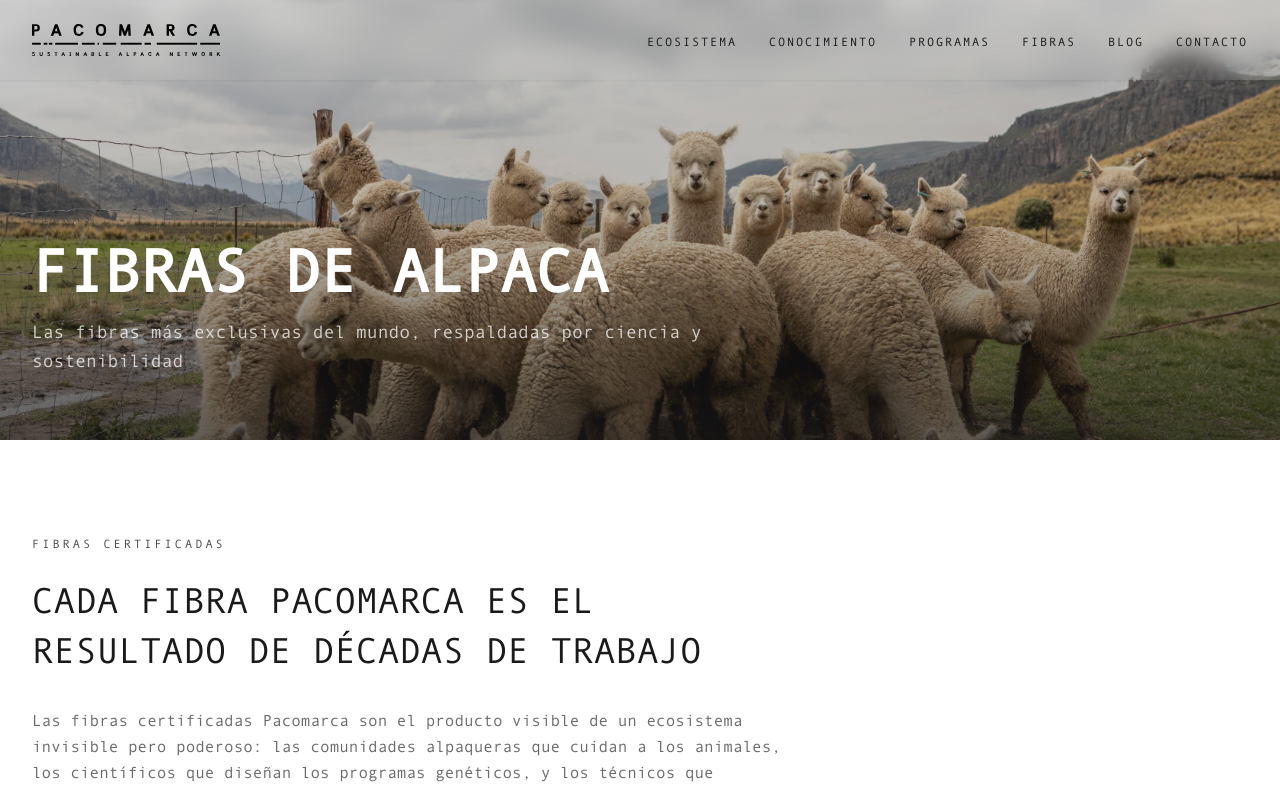
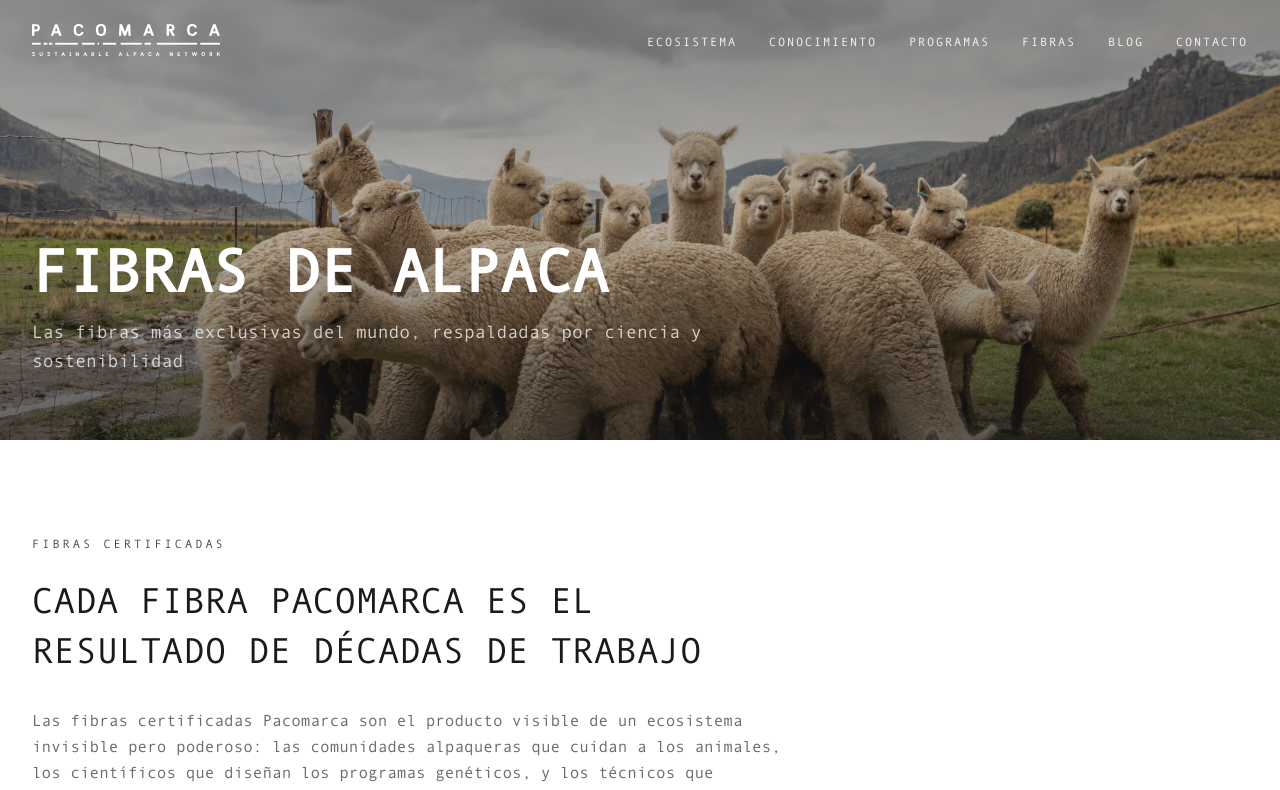
Before and after one commit to jpfernandezcenteno-max/Pacomarca, a Next.js app: page /fibras in a window 1280 px wide. Shown: the top 790 px of the page. Built offline with nearby package versions, Linux system fonts and the light colour scheme; a web font is replaced by a local one.

Commit message:
Navbar transparente con texto blanco en todas las páginas al tope, oscurecer gradiente PageHeader
Co-Authored-By: Claude Sonnet 4.6 <noreply@anthropic.com>

```diff
--- a/components/Navbar.tsx
+++ b/components/Navbar.tsx
@@ -93,7 +93,7 @@ export default function Navbar() {
     <>
       <nav
         className={`fixed top-0 left-0 right-0 z-50 transition-all duration-500 ${
-          scrolled || !isHomepage ? 'bg-white/96 backdrop-blur-md shadow-sm' : 'bg-transparent'
+          scrolled ? 'bg-white/96 backdrop-blur-md shadow-sm' : 'bg-transparent'
         } ${hidden ? '-translate-y-full opacity-0' : 'translate-y-0 opacity-100'}`}
       >
         <div className="max-w-7xl mx-auto px-6 lg:px-8">
@@ -104,7 +104,7 @@ export default function Navbar() {
                 src="/logo.svg"
                 alt="Pacomarca"
                 className={`h-8 w-auto transition-all duration-300 ${
-                  scrolled || mobileOpen || !isHomepage ? 'brightness-0' : 'brightness-0 invert'
+                  scrolled || mobileOpen ? 'brightness-0' : 'brightness-0 invert'
                 }`}
               />
             </Link>
@@ -121,7 +121,7 @@ export default function Navbar() {
                   <Link
                     href={item.href}
                     className={`text-xs tracking-[0.15em] uppercase font-medium transition-colors duration-300 pb-1 border-b border-transparent hover:border-gold ${
-                      scrolled || !isHomepage ? 'text-ink hover:text-gold' : 'text-white/90 hover:text-white'
+                      scrolled ? 'text-ink hover:text-gold' : 'text-white/90 hover:text-white'
                     }`}
                   >
                     {item.label}
@@ -164,17 +164,17 @@ export default function Navbar() {
             >
               <span
                 className={`block w-6 h-px transition-all duration-300 ${
-                  scrolled || mobileOpen || !isHomepage ? 'bg-ink' : 'bg-white'
+                  scrolled || mobileOpen ? 'bg-ink' : 'bg-white'
                 } ${mobileOpen ? 'rotate-45 translate-y-2' : ''}`}
               />
               <span
                 className={`block w-6 h-px transition-all duration-300 ${
-                  scrolled || mobileOpen || !isHomepage ? 'bg-ink' : 'bg-white'
+                  scrolled || mobileOpen ? 'bg-ink' : 'bg-white'
                 } ${mobileOpen ? 'opacity-0' : ''}`}
               />
               <span
                 className={`block w-6 h-px transition-all duration-300 ${
-                  scrolled || mobileOpen || !isHomepage ? 'bg-ink' : 'bg-white'
+                  scrolled || mobileOpen ? 'bg-ink' : 'bg-white'
                 } ${mobileOpen ? '-rotate-45 -translate-y-2' : ''}`}
               />
             </button>
--- a/components/PageHeader.tsx
+++ b/components/PageHeader.tsx
@@ -29,7 +29,7 @@ export default function PageHeader({
         priority
       />
       {/* Dark overlay gradient */}
-      <div className="absolute inset-0 bg-gradient-to-b from-ink/20 via-ink/30 to-ink/70" />
+      <div className="absolute inset-0 bg-gradient-to-b from-ink/50 via-ink/30 to-ink/70" />
 
       {/* Content */}
       <div className="relative z-10 max-w-7xl mx-auto px-6 lg:px-8 pb-16 w-full">
```
